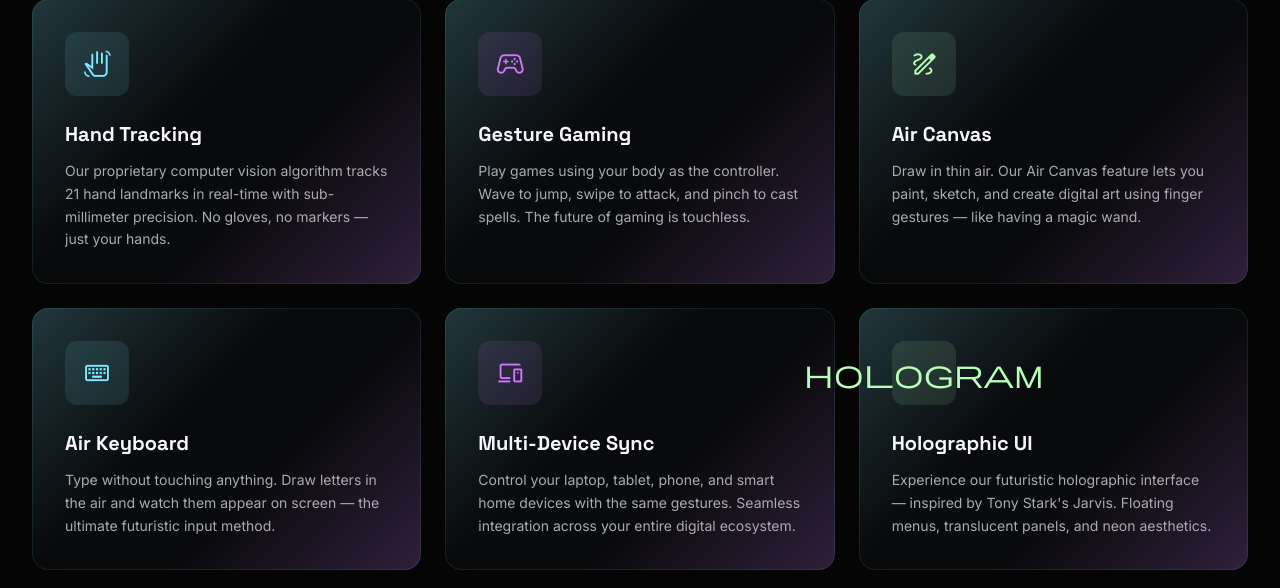
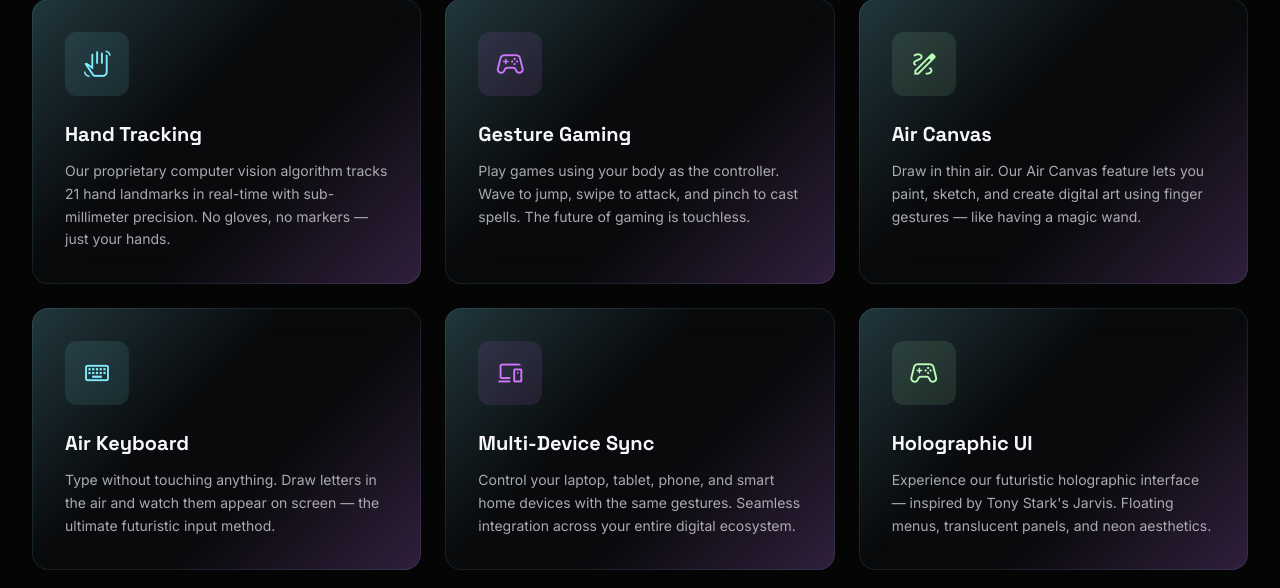
Before and after one commit to sysDrawnest/Gesture-Control-System-2, a Flask app: page /about in a window 1280 px wide. Shown: the part 1127-1715 px from the top of the page. Run offline with Flask 3, Linux system fonts and the light colour scheme; some libraries are stand-ins or nearby versions.

Commit message:
Update about.html

```diff
--- a/server/templates/about.html
+++ b/server/templates/about.html
@@ -323,9 +323,10 @@
                         integration across your entire digital ecosystem.
                     </p>
                 </div>
+
                 <div class="glass-card p-8 rounded-2xl hover-glow transition-all duration-300">
                     <div class="w-16 h-16 rounded-full bg-tertiary/10 flex items-center justify-center mb-6">
-                        <span class="material-symbols-outlined text-3xl text-tertiary">hologram</span>
+                        <span class="material-symbols-outlined text-3xl text-tertiary">stadia_controller</span>
                     </div>
                     <h3 class="text-xl font-headline font-bold mb-3">Holographic UI</h3>
                     <p class="text-on-surface-variant text-sm leading-relaxed">
@@ -333,6 +334,7 @@
                         menus, translucent panels, and neon aesthetics.
                     </p>
                 </div>
+
             </div>
         </section>
 
```
